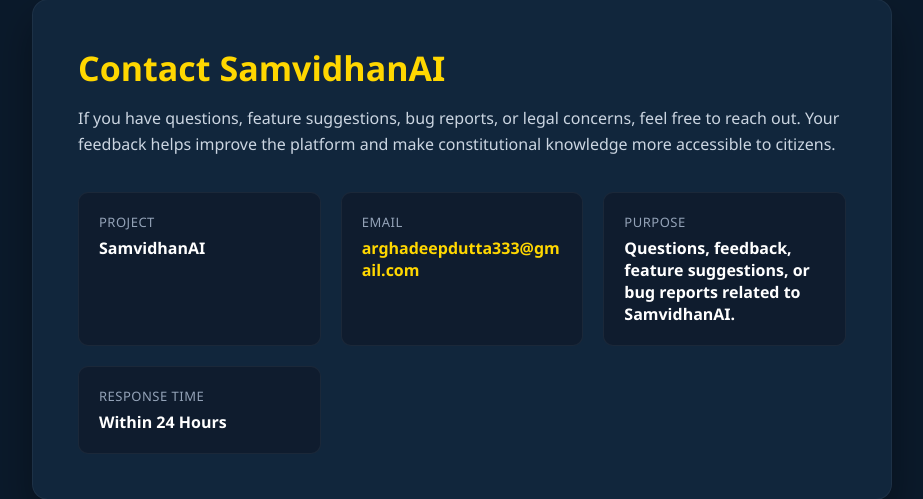
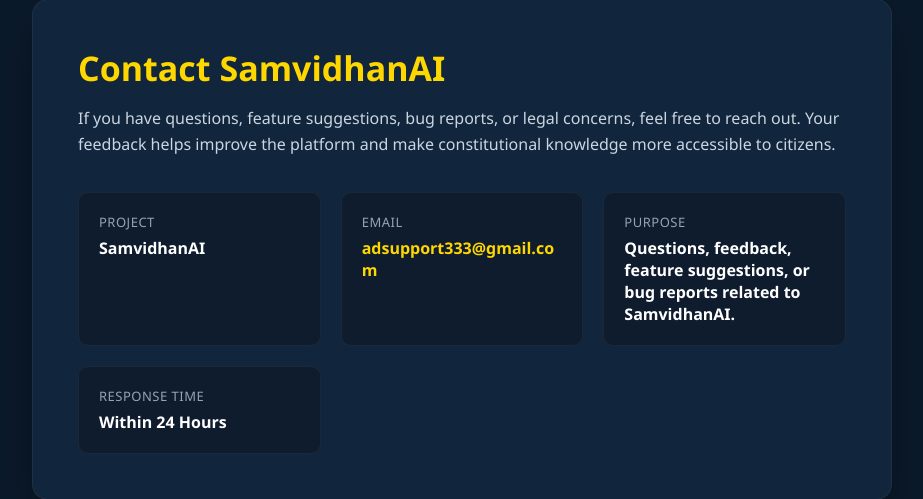
Before and after one commit to arghadeep2508/SamvidhanAI, a Flask app: page /contact in a window 1280 px wide. Shown: the part 81-580 px from the top of the page, without its empty margins (178-1101 px from the left). Run offline with Flask 3, Linux system fonts and the light colour scheme.

Commit message:
Update contact.html

```diff
--- a/templates/contact.html
+++ b/templates/contact.html
@@ -154,8 +154,8 @@ constitutional knowledge more accessible to citizens.
 <div class="info-box">
 <div class="label">Email</div>
 <div class="value">
-<a href="mailto:arghadeepdutta333@gmail.com">
-arghadeepdutta333@gmail.com
+<a href="mailto:adsupport333@gmail.com">
+adsupport333@gmail.com
 </a>
 </div>
 </div>
```
